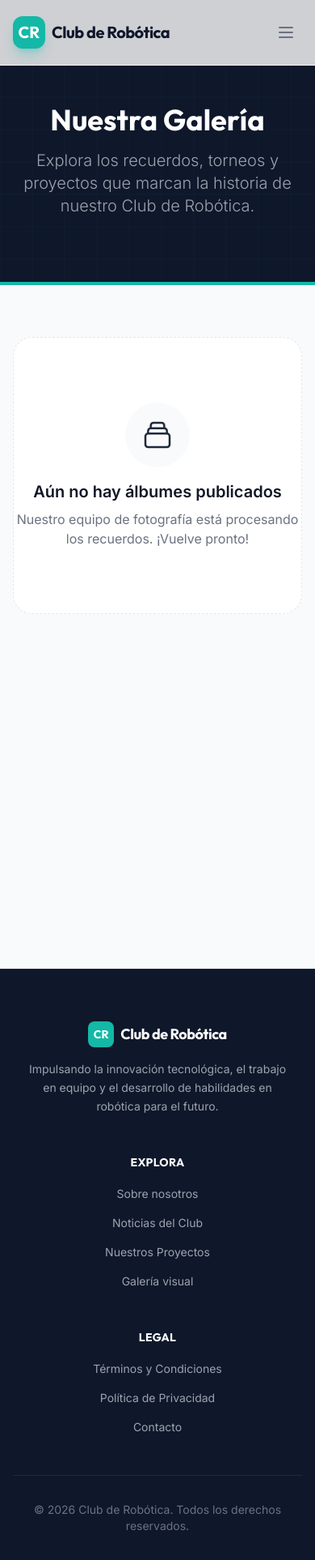
After one commit to victormp98/ClubDeRobotica, a Flask app: page /galeria in a window 390 px wide. The commit adds this page. Shown: the whole page at 81% size. Run offline with Flask 3, Linux system fonts and the light colour scheme; some libraries are stand-ins or nearby versions.

Commit message:
Implement Frontend Gallery endpoints with Lightbox interaction

```diff
--- a/app/templates/base.html
+++ b/app/templates/base.html
@@ -72,7 +72,7 @@
                     <a href="{{ url_for('main.horarios') }}" class="text-sm font-medium text-gray-600 hover:text-brand-600 transition-colors">Horarios</a>
                     <a href="{{ url_for('main.wro') }}" class="text-sm font-medium text-gray-600 hover:text-brand-600 transition-colors">WRO</a>
                     <a href="{{ url_for('main.noticias') }}" class="text-sm font-medium text-gray-600 hover:text-brand-600 transition-colors">Noticias</a>
-                    <a href="{{ url_for('main.index') }}#galeria" class="text-sm font-medium text-gray-600 hover:text-brand-600 transition-colors">Galería</a>
+                    <a href="{{ url_for('main.galeria') }}" class="text-sm font-medium text-gray-600 hover:text-brand-600 transition-colors">Galería</a>
                 </nav>
 
                 <!-- Action Button -->
@@ -101,7 +101,7 @@
                 <a href="{{ url_for('main.horarios') }}" class="block px-3 py-3 rounded-md text-base font-medium text-gray-700 hover:text-brand-600 hover:bg-brand-50 transition-colors">Horarios</a>
                 <a href="{{ url_for('main.wro') }}" class="block px-3 py-3 rounded-md text-base font-medium text-gray-700 hover:text-brand-600 hover:bg-brand-50 transition-colors">WRO</a>
                 <a href="{{ url_for('main.noticias') }}" class="block px-3 py-3 rounded-md text-base font-medium text-gray-700 hover:text-brand-600 hover:bg-brand-50 transition-colors">Noticias</a>
-                <a href="{{ url_for('main.index') }}#galeria" class="block px-3 py-3 rounded-md text-base font-medium text-gray-700 hover:text-brand-600 hover:bg-brand-50 transition-colors">Galería</a>
+                <a href="{{ url_for('main.galeria') }}" class="block px-3 py-3 rounded-md text-base font-medium text-gray-700 hover:text-brand-600 hover:bg-brand-50 transition-colors">Galería</a>
                 {% if current_user.is_authenticated and current_user.rol == 'admin' %}
                     <a href="/admin" class="block w-full text-center px-4 py-3 bg-brand-500 hover:bg-brand-600 text-white font-semibold rounded-xl transition-colors shadow-lg">Panel Admin</a>
                     <a href="{{ url_for('main.admin_logout') }}" class="block w-full text-center px-4 py-3 border border-gray-600 hover:bg-gray-800 text-white font-semibold rounded-xl transition-colors mt-2">Cerrar Sesión</a>
@@ -154,7 +154,7 @@
                         <li><a href="{{ url_for('main.about') }}" class="text-gray-400 hover:text-brand-500 text-sm transition-colors">Sobre nosotros</a></li>
                         <li><a href="{{ url_for('main.noticias') }}" class="text-gray-400 hover:text-brand-500 text-sm transition-colors">Noticias del Club</a></li>
                         <li><a href="{{ url_for('main.index') }}#proyectos" class="text-gray-400 hover:text-brand-500 text-sm transition-colors">Nuestros Proyectos</a></li>
-                        <li><a href="{{ url_for('main.index') }}#galeria" class="text-gray-400 hover:text-brand-500 text-sm transition-colors">Galería visual</a></li>
+                        <li><a href="{{ url_for('main.galeria') }}" class="text-gray-400 hover:text-brand-500 text-sm transition-colors">Galería visual</a></li>
                     </ul>
                 </div>
 
--- /dev/null
+++ b/app/templates/galeria/index.html
@@ -0,0 +1,87 @@
+{% extends "base.html" %}
+
+{% block title %}Galería - Club de Robótica{% endblock %}
+
+{% block content %}
+<!-- Cabecera de Galería -->
+<section class="relative bg-dark-900 pt-32 pb-20 border-b-4 border-brand-500 overflow-hidden">
+    <!-- Abstract Background -->
+    <div class="absolute inset-0 w-full h-full opacity-10">
+        <svg class="absolute inset-0 w-full h-full" xmlns="http://www.w3.org/2000/svg">
+            <defs>
+                <pattern id="grid-gal" width="40" height="40" patternUnits="userSpaceOnUse">
+                    <rect width="40" height="40" fill="none" class="stroke-brand-500" stroke-width="0.5"/>
+                </pattern>
+            </defs>
+            <rect width="100%" height="100%" fill="url(#grid-gal)"/>
+        </svg>
+    </div>
+
+    <div class="relative z-10 max-w-7xl mx-auto px-4 sm:px-6 lg:px-8 text-center" data-aos="fade-up">
+        <h1 class="text-4xl md:text-5xl font-display font-bold text-white mb-4">Nuestra Galería</h1>
+        <p class="text-xl text-gray-400 max-w-2xl mx-auto font-light">
+            Explora los recuerdos, torneos y proyectos que marcan la historia de nuestro Club de Robótica.
+        </p>
+    </div>
+</section>
+
+<!-- Content Grid para Álbumes -->
+<section class="py-16 bg-gray-50 min-h-screen">
+    <div class="max-w-7xl mx-auto px-4 sm:px-6 lg:px-8">
+
+        <div class="grid grid-cols-1 md:grid-cols-2 lg:grid-cols-3 gap-8">
+            {% for album in albumes %}
+            <div class="bg-white rounded-2xl border border-gray-200 overflow-hidden shadow-sm hover:shadow-2xl transition-all duration-500 group flex flex-col transform hover:-translate-y-1" data-aos="fade-up" data-aos-delay="{{ loop.index0 * 100 }}">
+                <!-- Imagen de Portada -->
+                <a href="{{ url_for('main.galeria_album', id=album.id) }}" class="block aspect-video bg-gray-100 relative overflow-hidden flex items-center justify-center">
+                    {% set fotos_activas = album.fotos | selectattr('activo', 'equalto', True) | list %}
+                    {% if fotos_activas|length > 0 %}
+                        <!-- Tomamos la primera foto activa como portada -->
+                        <img src="{{ url_for('static', filename='uploads/galeria/' ~ fotos_activas[0].imagen_path|replace('\\', '/')) }}" alt="Portada de {{ album.nombre }}" class="w-full h-full object-cover group-hover:scale-110 group-hover:rotate-1 transition-all duration-700">
+                    {% else %}
+                        <!-- Placeholder si el álbum está vacío -->
+                        <div class="absolute inset-0 bg-brand-900/5 group-hover:bg-brand-900/10 transition-colors z-10"></div>
+                        <svg class="w-16 h-16 text-brand-300 z-0 opacity-50" fill="none" stroke="currentColor" viewBox="0 0 24 24"><path stroke-linecap="round" stroke-linejoin="round" stroke-width="1.5" d="M4 16l4.586-4.586a2 2 0 012.828 0L16 16m-2-2l1.586-1.586a2 2 0 012.828 0L20 14m-6-6h.01M6 20h12a2 2 0 002-2V6a2 2 0 00-2-2H6a2 2 0 00-2 2v12a2 2 0 002 2z"></path></svg>
+                    {% endif %}
+
+                    <!-- Overlay Overlay de hover -->
+                    <div class="absolute inset-0 bg-gradient-to-t from-black/80 via-black/20 to-transparent opacity-0 group-hover:opacity-100 transition-opacity duration-300 flex items-end p-6">
+                        <span class="text-white font-medium flex items-center gap-2">
+                            Ver Álbum Completo <svg class="w-5 h-5" fill="none" stroke="currentColor" viewBox="0 0 24 24"><path stroke-linecap="round" stroke-linejoin="round" stroke-width="2" d="M17 8l4 4m0 0l-4 4m4-4H3"></path></svg>
+                        </span>
+                    </div>
+                </a>
+
+                <!-- Info del Álbum -->
+                <div class="p-6 flex flex-col flex-grow">
+                    <div class="flex justify-between items-start mb-3">
+                        <h2 class="text-2xl font-bold text-gray-900 group-hover:text-brand-600 transition-colors line-clamp-1">
+                            <a href="{{ url_for('main.galeria_album', id=album.id) }}">{{ album.nombre }}</a>
+                        </h2>
+                        <span class="inline-flex items-center justify-center px-3 py-1 bg-brand-50 text-brand-600 text-xs font-bold rounded-full whitespace-nowrap ml-2">
+                            {{ fotos_activas|length }} Fotos
+                        </span>
+                    </div>
+
+                    <p class="text-gray-500 text-sm mb-4 line-clamp-2">{{ album.descripcion or 'Sin descripción disponible.' }}</p>
+
+                    <div class="mt-auto pt-4 border-t border-gray-100 flex items-center text-xs text-gray-400 font-medium uppercase tracking-wider">
+                        <svg class="w-4 h-4 mr-1.5" fill="none" stroke="currentColor" viewBox="0 0 24 24"><path stroke-linecap="round" stroke-linejoin="round" stroke-width="2" d="M8 7V3m8 4V3m-9 8h10M5 21h14a2 2 0 002-2V7a2 2 0 00-2-2H5a2 2 0 00-2 2v12a2 2 0 002 2z"></path></svg>
+                        Publicado: {{ album.fecha_creacion.strftime('%d %b, %Y') }}
+                    </div>
+                </div>
+            </div>
+            {% else %}
+            <!-- Estado Vacío General -->
+            <div class="col-span-1 md:col-span-2 lg:col-span-3 text-center py-20 bg-white rounded-3xl border border-gray-200 border-dashed">
+                <div class="w-20 h-20 bg-gray-50 rounded-full flex items-center justify-center mx-auto mb-4">
+                    <svg class="w-10 h-10 text-brand-400" fill="none" stroke="currentColor" viewBox="0 0 24 24"><path stroke-linecap="round" stroke-linejoin="round" stroke-width="1.5" d="M19 11H5m14 0a2 2 0 012 2v6a2 2 0 01-2 2H5a2 2 0 01-2-2v-6a2 2 0 012-2m14 0V9a2 2 0 00-2-2M5 11V9a2 2 0 012-2m0 0V5a2 2 0 012-2h6a2 2 0 012 2v2M7 7h10"></path></svg>
+                </div>
+                <h3 class="text-xl font-bold text-gray-900 mb-2">Aún no hay álbumes publicados</h3>
+                <p class="text-gray-500 max-w-md mx-auto">Nuestro equipo de fotografía está procesando los recuerdos. ¡Vuelve pronto!</p>
+            </div>
+            {% endfor %}
+        </div>
+    </div>
+</section>
+{% endblock %}
--- a/app/views/main.py
+++ b/app/views/main.py
@@ -9,6 +9,8 @@ import sys
 from app.forms import RegistrationForm, AdminLoginForm
 from app.models import User
 from app.models.noticia import Noticia
+from app.models.album import Album
+from app.models.foto import Foto
 from app.extensions import db, mail
 from flask_login import login_user, logout_user, login_required, current_user
 
@@ -67,6 +69,19 @@ def noticias():
 def noticia_detalle(id):
     noticia = Noticia.query.filter_by(id=id, activo=True).first_or_404()
     return render_template('noticias/detalle.html', noticia=noticia)
+
+@main_bp.route('/galeria')
+def galeria():
+    # Obtener todos los Álbumes activos, ordenados por fecha de creación desc
+    albumes = Album.query.filter_by(activo=True).order_by(Album.fecha_creacion.desc()).all()
+    return render_template('galeria/index.html', albumes=albumes)
+
+@main_bp.route('/galeria/<int:id>')
+def galeria_album(id):
+    album = Album.query.filter_by(id=id, activo=True).first_or_404()
+    # Las fotos se pueden iterar desde `album.fotos` en Jinja, pero validaremos solo foto.activo
+    fotos_activas = [foto for foto in album.fotos if foto.activo]
+    return render_template('galeria/album.html', album=album, fotos=fotos_activas)
 
 @main_bp.route('/horarios')
 def horarios():
```
Also changed, not shown: app/templates/galeria/album.html (added, +99 -0 lines).
